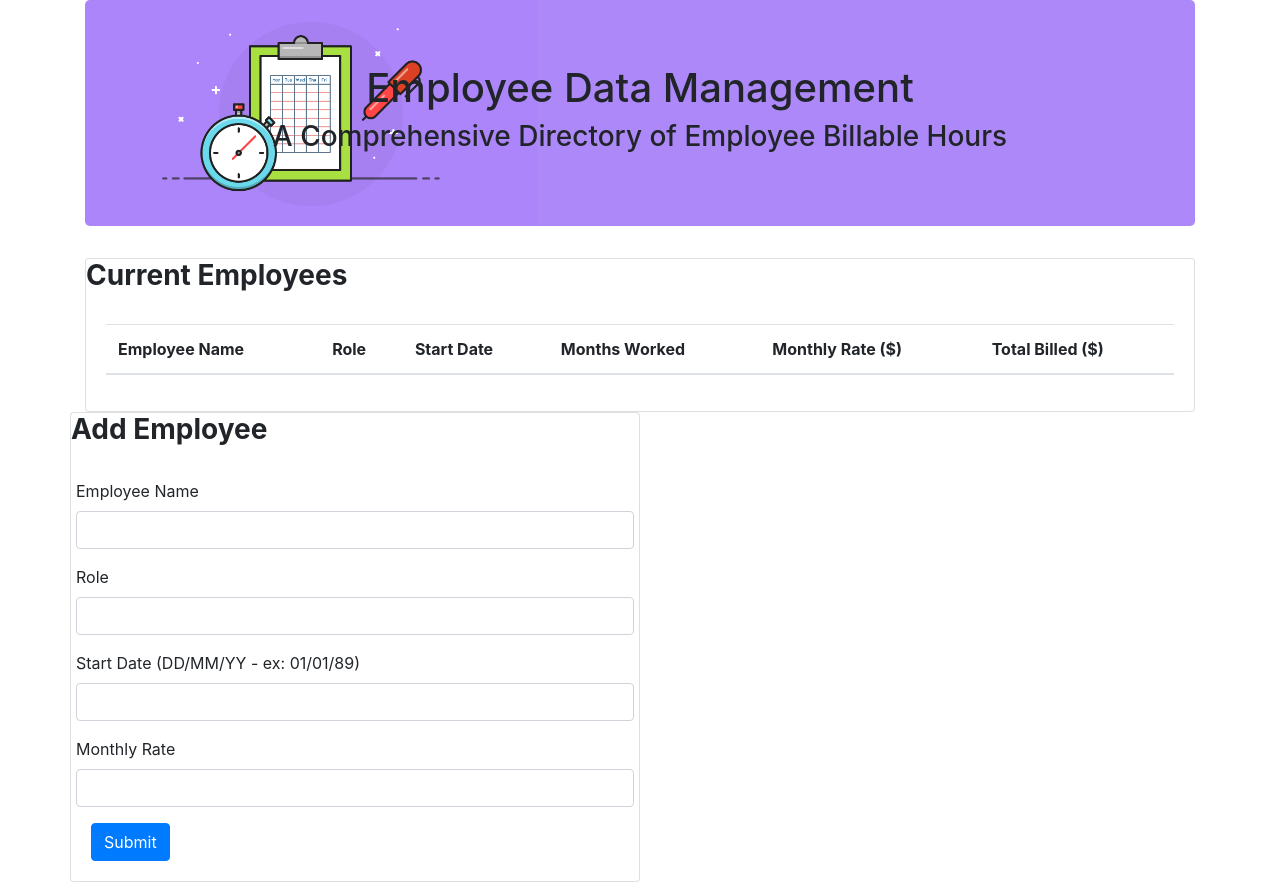
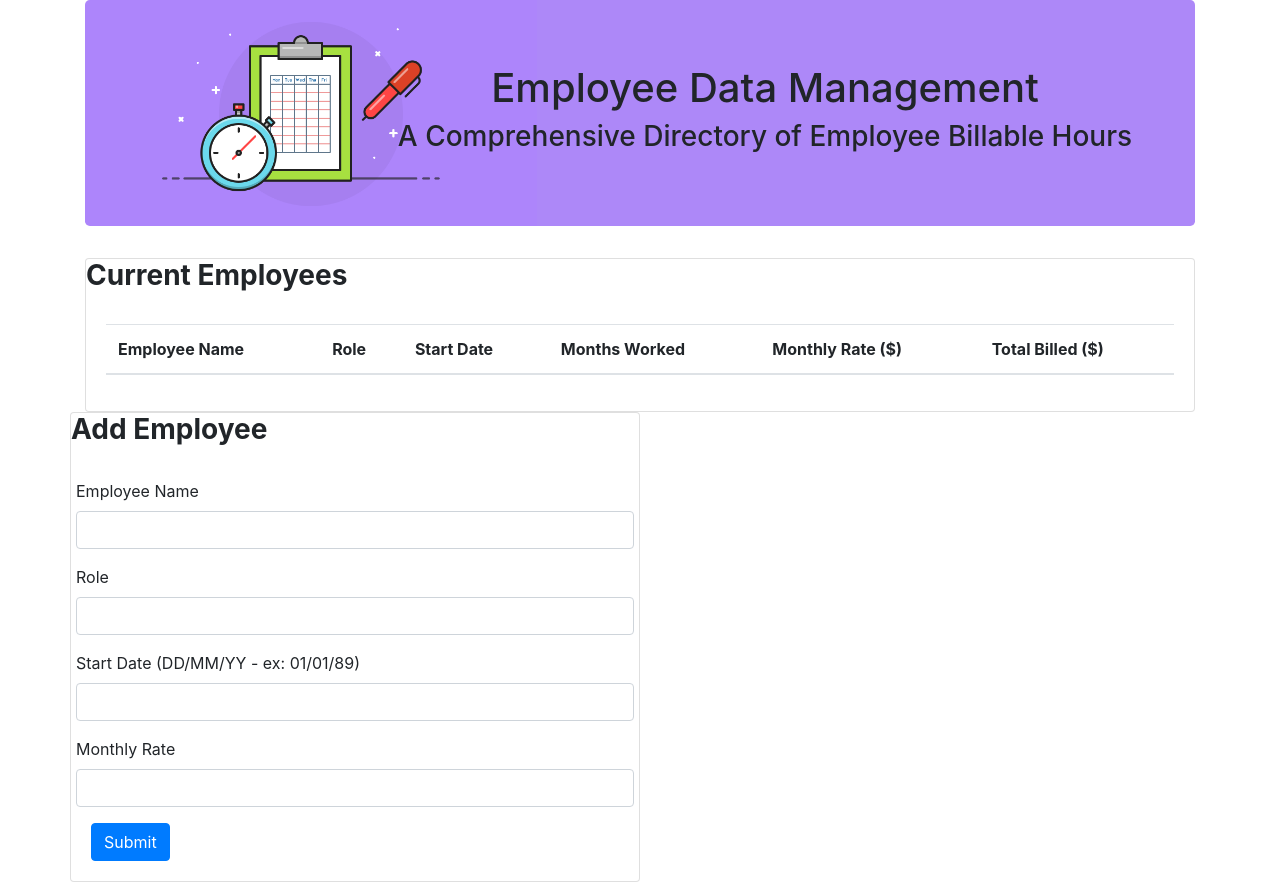
Before and after one commit to suarezluis/TimeSheet, a plain HTML site: page index.html in a window 1280 px wide. Drawn offline with nearby package versions, Linux system fonts and the light colour scheme; a script that the page names is missing.

Commit message:
Fixed jumbotron

```diff
--- a/assets/css/timesheet.css
+++ b/assets/css/timesheet.css
@@ -3,3 +3,7 @@
   background-size: contain;
   background-color: #ad88f8;
 }
+
+#jumbotronText {
+  margin-left: 250px;
+}
--- a/index.html
+++ b/index.html
@@ -29,8 +29,10 @@
 
     <!-- Jumbotron -->
     <div class="jumbotron">
-      <h1 class=" text-center ">Employee Data Management</h1>
-      <h3 class="text-center ">A Comprehensive Directory of Employee Billable Hours</h3>
+      <div id="jumbotronText">
+        <h1 class=" text-center ">Employee Data Management</h1>
+        <h3 class="text-center ">A Comprehensive Directory of Employee Billable Hours</h3>
+      </div>
     </div>
 
     <div class="row ">
```
